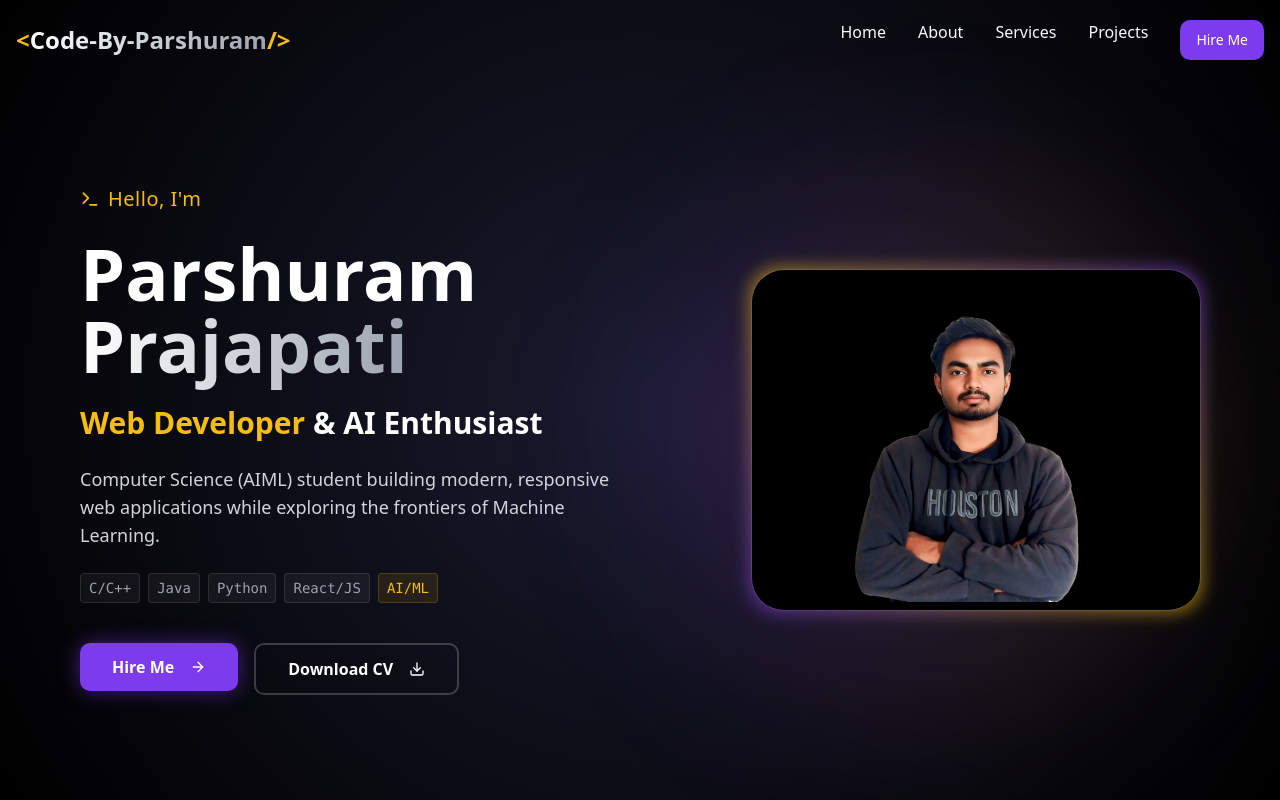
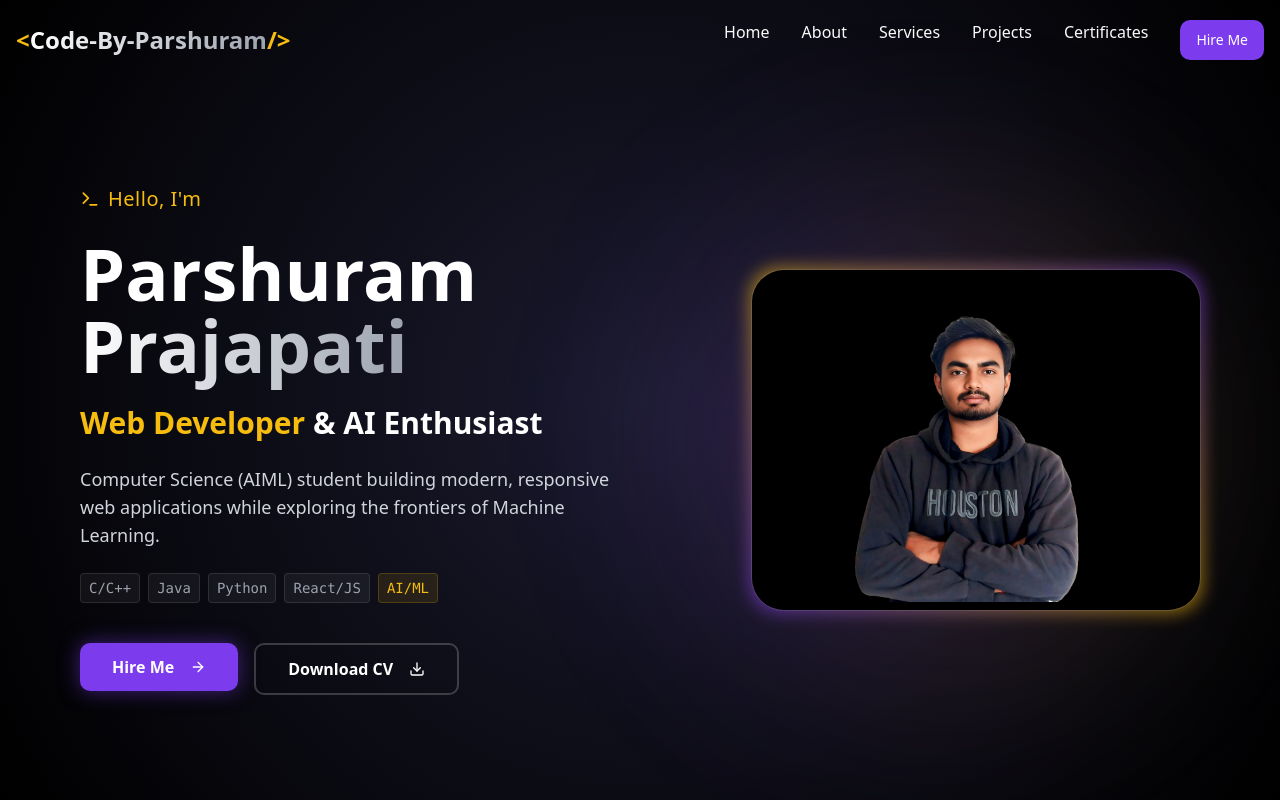
Before and after one commit to parshuram-prajapati/Parshuram-portfolio, a React (Vite) app: page /#projects in a window 1280 px wide. Shown: the top 800 px of the page. Built offline with nearby package versions, Linux system fonts and the light colour scheme; the HTML template or start-up script is replaced by a standard one.

Commit message:
Added certificate images

```diff
--- /dev/null
+++ b/src/components/Certificates.tsx
@@ -0,0 +1,83 @@
+import { ExternalLink } from "lucide-react";
+
+import hackyuvaImg from "@/assets/certificates/hackyuva.png";
+import aiArenaImg from "@/assets/certificates/ai-arena.png";
+
+const certificates = [
+  {
+    title: "Hackvyuha Hackathon Oraganizer",
+    issuer: "HackYuva",
+    year: "2025",
+    image: hackyuvaImg,
+    link: "https://drive.google.com/file/d/1xUvXGksGe_N0P8MgCYY7HP0Y0fQzTLlZ/view?usp=drive_link",
+  },
+  {
+    title: "AI Arena Hackathon Participation",
+    issuer: "AI Arena",
+    year: "2025",
+    image: aiArenaImg,
+    link: "https://drive.google.com/file/d/1xUvXGksGe_N0P8MgCYY7HP0Y0fQzTLlZ/view?usp=drive_link",
+  },
+];
+
+const Certificates = () => {
+  return (
+    <section id="certificates" className="py-20 bg-transparent">
+      <div className="container mx-auto px-4 sm:px-6 lg:px-20">
+
+        {/* SECTION TITLE */}
+        <div className="text-center mb-14">
+          <h2 className="text-4xl font-bold text-white">
+            Certifications
+          </h2>
+          <p className="text-gray-400 mt-4">
+            Hackathons and certifications I have participated in
+          </p>
+        </div>
+
+        {/* CERTIFICATE GRID */}
+        <div className="grid sm:grid-cols-2 lg:grid-cols-3 gap-8">
+          {certificates.map((cert, index) => (
+            <div
+              key={index}
+              className="group bg-white/5 border border-white/10 rounded-2xl overflow-hidden hover:border-accent/40 transition-all duration-300"
+            >
+              {/* IMAGE */}
+              <div className="relative overflow-hidden">
+                <img
+                  src={cert.image}
+                  alt={cert.title}
+                  className="w-full h-48 object-cover transform group-hover:scale-105 transition-transform duration-500"
+                />
+                <div className="absolute inset-0 bg-black/20 opacity-0 group-hover:opacity-100 transition-opacity"></div>
+              </div>
+
+              {/* CONTENT */}
+              <div className="p-6">
+                <h3 className="text-lg font-semibold text-white mb-1">
+                  {cert.title}
+                </h3>
+
+                <p className="text-gray-400 text-sm">
+                  {cert.issuer} • {cert.year}
+                </p>
+
+                <a
+                  href={cert.link}
+                  target="_blank"
+                  rel="noopener noreferrer"
+                  className="inline-flex items-center gap-2 mt-4 text-accent font-medium hover:underline"
+                >
+                  View Certificate <ExternalLink size={16} />
+                </a>
+              </div>
+            </div>
+          ))}
+        </div>
+
+      </div>
+    </section>
+  );
+};
+
+export default Certificates;
--- a/src/components/Header.tsx
+++ b/src/components/Header.tsx
@@ -15,16 +15,20 @@ const Header = () => {
     return () => window.removeEventListener("scroll", handleScroll);
   }, []);
 
+  // ✅ UPDATED NAV LINKS (Certificates added)
   const navLinks = [
     { name: "Home", path: "/#home" },
     { name: "About", path: "/#about" },
     { name: "Services", path: "/#services" },
     { name: "Projects", path: "/#projects" },
+    { name: "Certificates", path: "/#certificates" }, // ✅ ADD THIS
   ];
 
   const scrollToSection = (id: string) => {
     const element = document.querySelector(id);
-    if (element) element.scrollIntoView({ behavior: "smooth" });
+    if (element) {
+      element.scrollIntoView({ behavior: "smooth" });
+    }
     setIsMobileMenuOpen(false);
   };
 
@@ -37,6 +41,7 @@ const Header = () => {
         }`}
       >
         <div className="container mx-auto px-4 flex justify-between items-center">
+
           {/* LOGO */}
           <Link className="text-2xl font-bold" to="/">
             <span className="text-accent">&lt;</span>
@@ -56,17 +61,18 @@ const Header = () => {
                   e.preventDefault();
                   scrollToSection(link.path.replace("/", ""));
                 }}
-                className="hover:text-accent"
+                className="hover:text-accent transition-colors"
               >
                 {link.name}
               </a>
             ))}
+
             <Link to="/hire-me">
               <Button>Hire Me</Button>
             </Link>
           </nav>
 
-          {/* MOBILE BUTTON */}
+          {/* MOBILE MENU BUTTON */}
           <button
             className="md:hidden z-50"
             onClick={() => setIsMobileMenuOpen(!isMobileMenuOpen)}
@@ -76,7 +82,7 @@ const Header = () => {
         </div>
       </header>
 
-      {/* DARK OVERLAY (NO BLUR) */}
+      {/* MOBILE OVERLAY */}
       {isMobileMenuOpen && (
         <div
           className="fixed inset-0 bg-black/50 z-40"
@@ -84,7 +90,7 @@ const Header = () => {
         />
       )}
 
-      {/* MOBILE MENU (BLUR ONLY HERE) */}
+      {/* MOBILE NAV */}
       {isMobileMenuOpen && (
         <div className="fixed top-0 right-0 w-full z-50 md:hidden">
           <div className="glass backdrop-blur-xl bg-black/60 border-b border-white/10">
@@ -97,13 +103,16 @@ const Header = () => {
                     e.preventDefault();
                     scrollToSection(link.path.replace("/", ""));
                   }}
-                  className="text-lg text-white hover:text-accent"
+                  className="text-lg text-white hover:text-accent transition-colors"
                 >
                   {link.name}
                 </a>
               ))}
 
-              <Link to="/hire-me" onClick={() => setIsMobileMenuOpen(false)}>
+              <Link
+                to="/hire-me"
+                onClick={() => setIsMobileMenuOpen(false)}
+              >
                 <Button className="w-full text-lg">Hire Me</Button>
               </Link>
             </nav>
--- a/src/pages/Index.tsx
+++ b/src/pages/Index.tsx
@@ -3,16 +3,20 @@ import Hero from "@/components/Hero";
 import About from "@/components/About";
 import Services from "@/components/Services";
 import Projects from "@/components/Projects";
+import Certificates from "@/components/Certificates"; // ✅ ADD THIS
 
 const Index = () => {
   return (
-    // Added bg-transparent explicitly
     <div className="min-h-screen bg-transparent relative">
       <Header />
       <Hero />
       <About />
       <Services />
       <Projects />
+
+      {/* 🎓 Certificates Section */}
+      <Certificates />
+
     </div>
   );
 };
```
Also changed, not shown: src/assets/certificates/ai-arena.png (added), src/assets/certificates/hackyuva.png (added).
